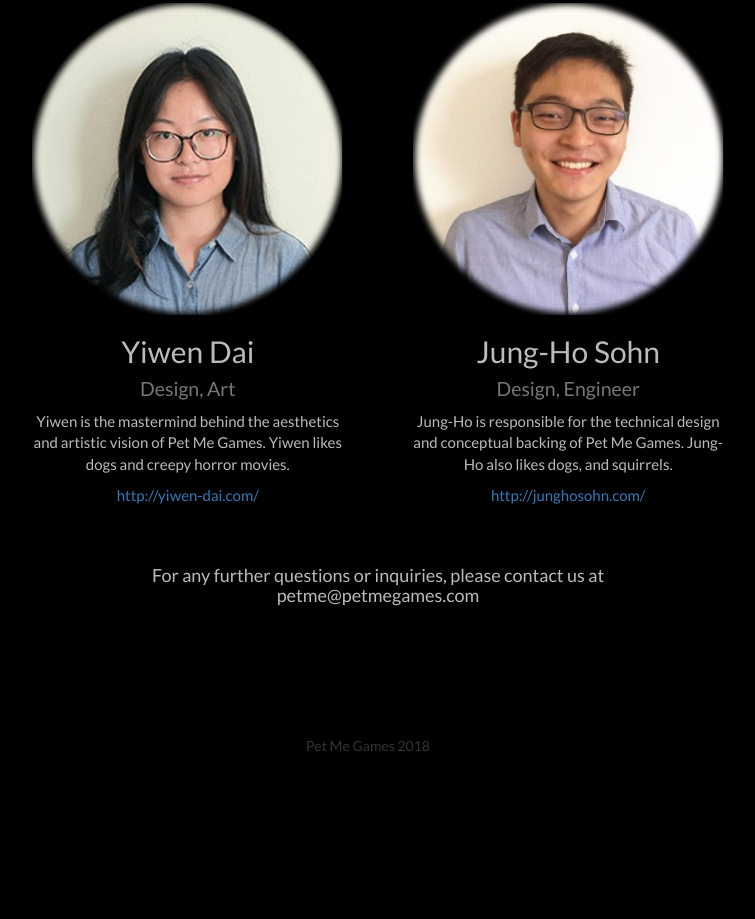
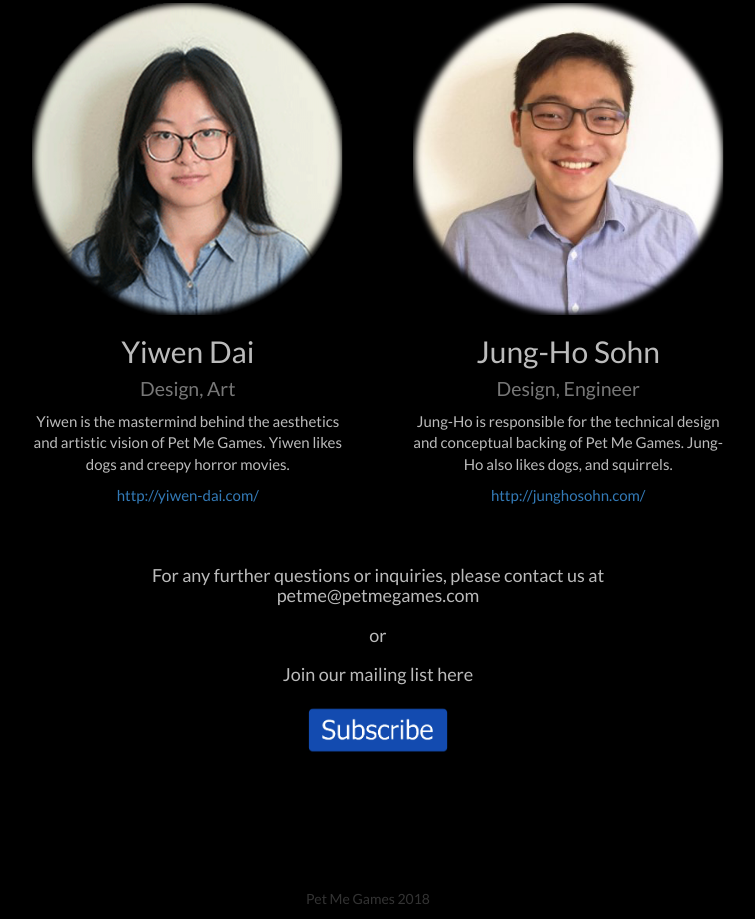
Before and after one commit to jsohn96/jsohn96.github.io, a plain HTML site: page about.html in a window 1280 px wide. Shown: the part 645-1564 px from the top of the page, without its empty margins (262-1017 px from the left). Before the commit the page ends 1411 px from the top, so only its background shows below. Drawn offline with Linux system fonts and the light colour scheme.

Commit message:
psuha bout

```diff
--- a/about.html
+++ b/about.html
@@ -103,6 +103,12 @@
 
 					<h4 style="margin-left: 18%; margin-right: 18%; margin-top:50px; text-align: center;">
 						For any further questions or inquiries, please contact us at petme@petmegames.com
+						<br><br>
+						or
+						<br><br>
+						Join our mailing list here
+						<br><br>
+						<a href="https://goo.gl/forms/2EDKg57PdbRMspeB2" target = "new"><img width= "150px" src="images/subscribeButton.png"></a>
 					</h4>
 
 			<div class ="endSpacer">
```
Also changed, not shown: thetoymakersbequest.html (+4 -0 lines).
